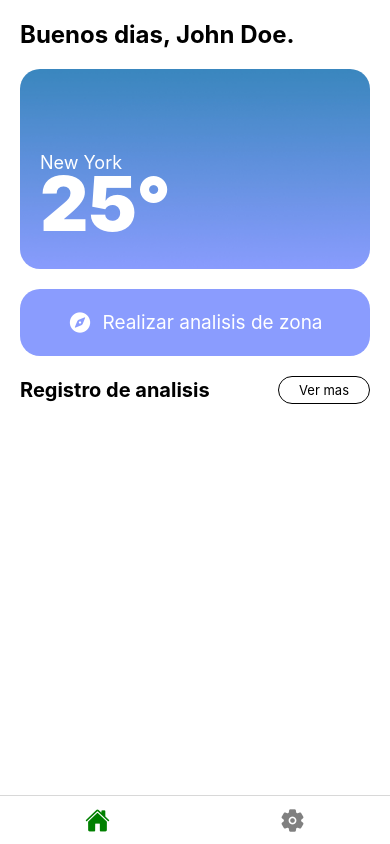
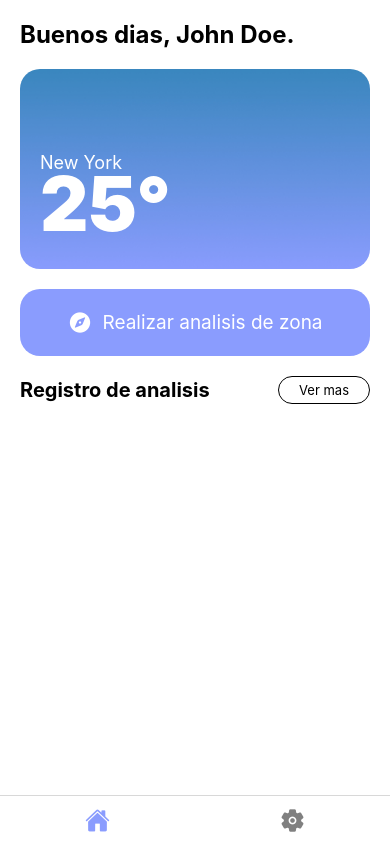
Before and after one commit to AlexisBarajas/Sundial, a React Native app: screen /App in a window 390 px wide. Built offline with nearby package versions, Linux system fonts and the light colour scheme.

Commit message:
Update colors and navigation styles

```diff
--- a/src/navigation/AppNavigator.tsx
+++ b/src/navigation/AppNavigator.tsx
@@ -2,6 +2,7 @@ import React from "react";
 import { NavigationContainer } from "@react-navigation/native";
 import { createBottomTabNavigator } from "@react-navigation/bottom-tabs";
 import Ionicons from "react-native-vector-icons/Ionicons";
+import Colors from "../styles/Colors";
 
 // Screens
 import HomeScreen from "./../screens/AppScreens/HomeScreen";
@@ -11,7 +12,9 @@ const Tab = createBottomTabNavigator();
 
 const AppNavigator: React.FC = () => {
   return (
-    <NavigationContainer independent={true}>
+    <NavigationContainer
+      independent={true}
+    >
       <Tab.Navigator
         screenOptions={({ route }) => ({
           tabBarIcon: ({ focused, color, size }) => {
@@ -30,11 +33,10 @@ const AppNavigator: React.FC = () => {
                 break;
             }
 
-            // You can return any component that you like here!
             return <Ionicons name={iconName} size={size} color={color} />;
           },
-          tabBarActiveTintColor: "green",
-          tabBarInactiveTintColor: "gray",
+          tabBarActiveTintColor: Colors.primary,
+          tabBarInactiveTintColor: Colors.gray,
           tabBarLabel: () => null
         })}
       >
--- a/src/styles/Colors.tsx
+++ b/src/styles/Colors.tsx
@@ -6,6 +6,7 @@ const Colors = {
   primary: '#8A9CFE',
   secondary: '#0000ff',
   tertiary: '#00ff00',
+  gray: '#808080',
   // Others
   borderPrimaryColor: '#000',
   background: '#000000',
```
